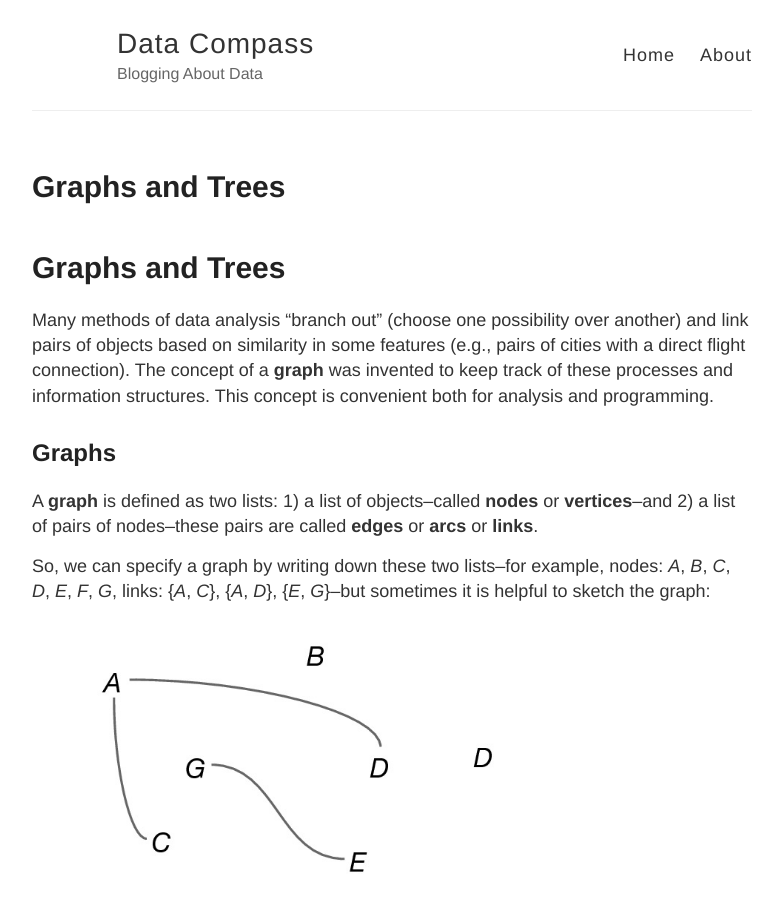
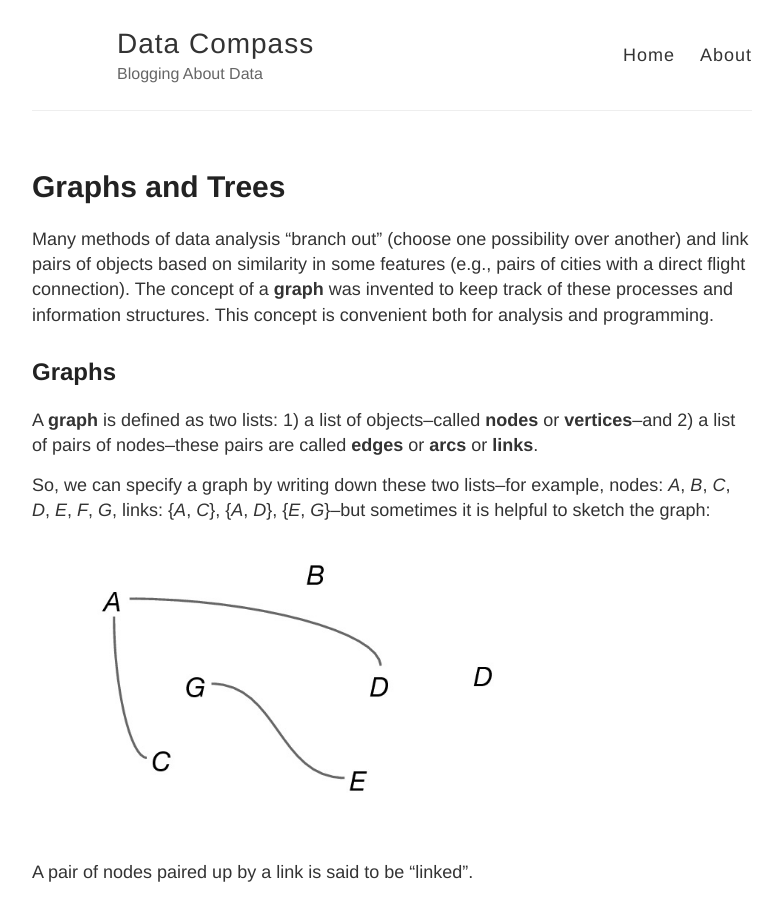
Before and after one commit to datacompass/datacompass.github.io, a Jekyll site: the page built from _posts/2017-8-5-graphs-and-trees.md, in a window 1280 px wide and 900 px high. Shown: the whole window, without its empty margins (248-1030 px from the left). Built offline with Jekyll 4.4.1, drawn with Linux system fonts in a browser that asks for light colours.

Commit message:
Update 2017-8-5-graphs-and-trees.md

```diff
--- a/_posts/2017-8-5-graphs-and-trees.md
+++ b/_posts/2017-8-5-graphs-and-trees.md
@@ -3,8 +3,6 @@ layout: post
 use_math: true
 title: Graphs and Trees
 ---
-
-# Graphs and Trees
 
 Many methods of data analysis "branch out" (choose one possibility over another) and link pairs of objects based on similarity in some features (e.g., pairs of cities with a direct flight connection).  The concept of a **graph** was invented to keep track of these processes and information structures.  This concept is convenient both for analysis and programming.
 
```
